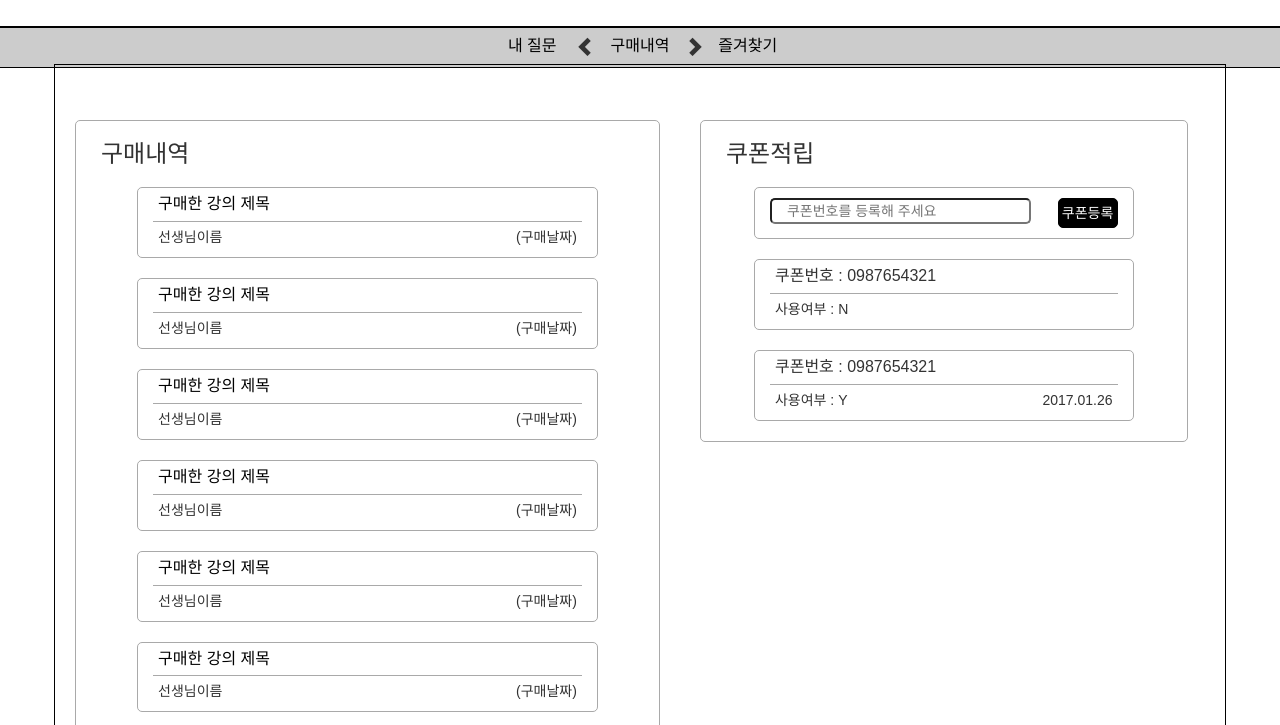
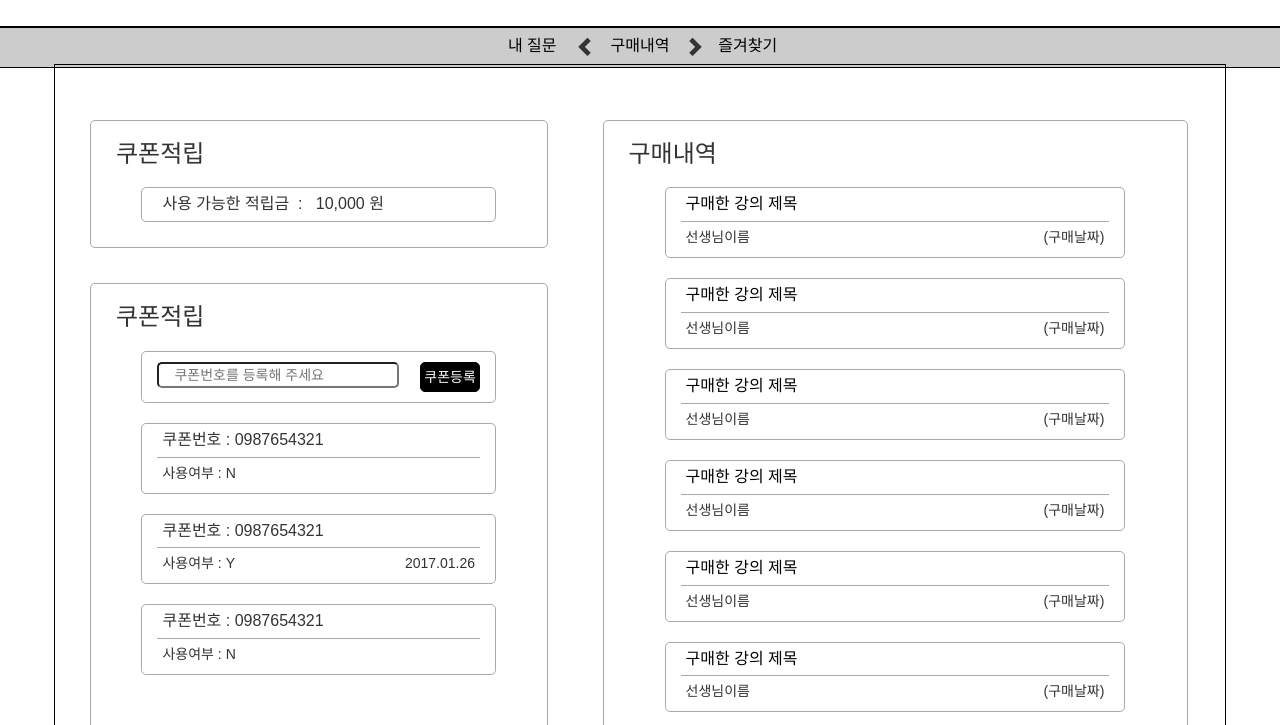
Before and after one commit to aimablegon/Project_Asource, a website: page views/myBuy.html in a window 1280 px wide. Shown: the part 75-800 px from the top of the page. Drawn offline with nearby package versions, Linux system fonts and the light colour scheme; files whose address does not match are found by name; a web font is replaced by a local one.

Commit message:
2017.01.26-18:35

```diff
--- a/public/less/buy.less
+++ b/public/less/buy.less
@@ -33,6 +33,9 @@
     .buy_point{
         .user_point{
           margin: 5px 5px 0;
+            span{
+                margin-left: 30px;
+            }
         }
         input{
 
@@ -79,7 +82,7 @@
     text-align: center;
 }
 .confirm_text{
-    margin: 100px 0;
+    margin: 100px 0 50px;
     text-align: center;
 }
 .confirm_text_detail{
@@ -93,4 +96,8 @@
         margin-top: 35px;
     }
 }
+.btn_confirm{
+    text-align: center;
+    margin-top: 25px;
+}
 /* End buy_confirm*/
--- a/public/less/mypage.less
+++ b/public/less/mypage.less
@@ -7,7 +7,7 @@
 }
 .basic_list{
   overflow-y: auto;
-  height: 562px;
+  height: 560px;
 }
 .mypage_title{
     margin:  20px 10px;
@@ -34,7 +34,25 @@
     }
 }
 /* End myQ&A*/
-
+/*======== my buy ========================*/
+.apply_coupon_point{
+    margin: 20px 20px 15px;
+      .mypage{
+          margin: 0;
+      }
+      .apply_point{
+          margin-bottom: 35px;
+      }
+}
+.mycoupon{
+    height: 397px;
+    overflow-y: auto;
+}
+.mypoint{
+    height: 60px;
+    overflow-y: auto;
+}
+/* End my buy*/
 /*======== my Bookmark ========================*/
 .course_info{
     padding: 5px 5px 10px;
--- a/views/myBuy.html
+++ b/views/myBuy.html
@@ -68,6 +68,60 @@
       <div id="wrapper">
           <div class="container">
               <div class="contents row">
+                <div class="col-md-5 apply_coupon_point">
+                  <div class="mypage apply_point col-md-12">
+                      <div class="list">
+                          <div class="mypage_title"><h3>쿠폰적립</h3></div>
+                          <div class="mypoint">
+                              <div class="my_list col-md-offset-1 col-md-10">
+                                <div class="user_title">
+                                    <div class="user_point">사용 가능한 적립금&nbsp;&nbsp;:&nbsp;&nbsp; <span>10,000</span>&nbsp;원</div>
+                                </div>
+                              </div>
+                          </div>
+                      </div>
+                  </div>
+                  <div class="mypage  col-md-12">
+                      <div class="list">
+                          <div class="mypage_title"><h3>쿠폰적립</h3></div>
+                          <div class="mycoupon">
+                              <div class="my_list col-md-offset-1 col-md-10">
+                                 <input class="col-md-9 col-sm-9 col-xs-9" type="text" placeholder="쿠폰번호를 등록해 주세요"/>
+                                 <div class="btn_right">
+                                     <button class="btn_d btn_full" type="button">쿠폰등록</button>
+                                 </div>
+                              </div>
+                              <div class="my_list col-md-offset-1 col-md-10">
+                                  <div class="user_title">
+                                      쿠폰번호 : 0987654321
+                                  </div>
+                                  <div class="course_info">
+                                    <span>사용여부 : N</span>
+                                    <span class="info_date"></span>
+                                  </div>
+                              </div>
+                              <div class="my_list col-md-offset-1 col-md-10">
+                                  <div class="user_title">
+                                      쿠폰번호 : 0987654321
+                                  </div>
+                                  <div class="course_info">
+                                    <span>사용여부 : Y</span>
+                                    <span class="info_date">2017.01.26</span>
+                                  </div>
+                              </div>
+                              <div class="my_list col-md-offset-1 col-md-10">
+                                  <div class="user_title">
+                                      쿠폰번호 : 0987654321
+                                  </div>
+                                  <div class="course_info">
+                                    <span>사용여부 : N</span>
+                                    <span class="info_date"></span>
+                                  </div>
+                              </div>
+                          </div>
+                      </div>
+                  </div>
+                </div>
                   <div class="mypage my_buy col-md-6">
                       <div class="list">
                           <div class="mypage_title"><h3>구매내역</h3></div>
@@ -129,37 +183,8 @@
                           </div>
                       </div>
                   </div>
-                  <div class="mypage apply_coupon col-md-5">
-                      <div class="list">
-                          <div class="mypage_title"><h3>쿠폰적립</h3></div>
-                          <div class="coupon_point">
-                              <div class="my_list col-md-offset-1 col-md-10">
-                                 <div class="btn_right">
-                                    <input class="col-md-9 col-sm-9 col-xs-9" type="text" placeholder="쿠폰번호를 등록해 주세요"/>
-                                    <button class="btn_d btn_full" type="button">쿠폰등록</button>
-                                 </div>
-                              </div>
-                              <div class="my_list col-md-offset-1 col-md-10">
-                                  <div class="user_title">
-                                      쿠폰번호 : 0987654321
-                                  </div>
-                                  <div class="course_info">
-                                    <span>사용여부 : N</span>
-                                    <span class="info_date"></span>
-                                  </div>
-                              </div>
-                              <div class="my_list col-md-offset-1 col-md-10">
-                                  <div class="user_title">
-                                      쿠폰번호 : 0987654321
-                                  </div>
-                                  <div class="course_info">
-                                    <span>사용여부 : Y</span>
-                                    <span class="info_date">2017.01.26</span>
-                                  </div>
-                              </div>
-                          </div>
-                      </div>
-                  </div>
+
+
               </div>
           </div>
       </div>
```
Also changed, not shown: views/buy.html (+1 -1 lines), views/buyConfirm.html (+3 -1 lines), public/css/style.css, 1 other file.
